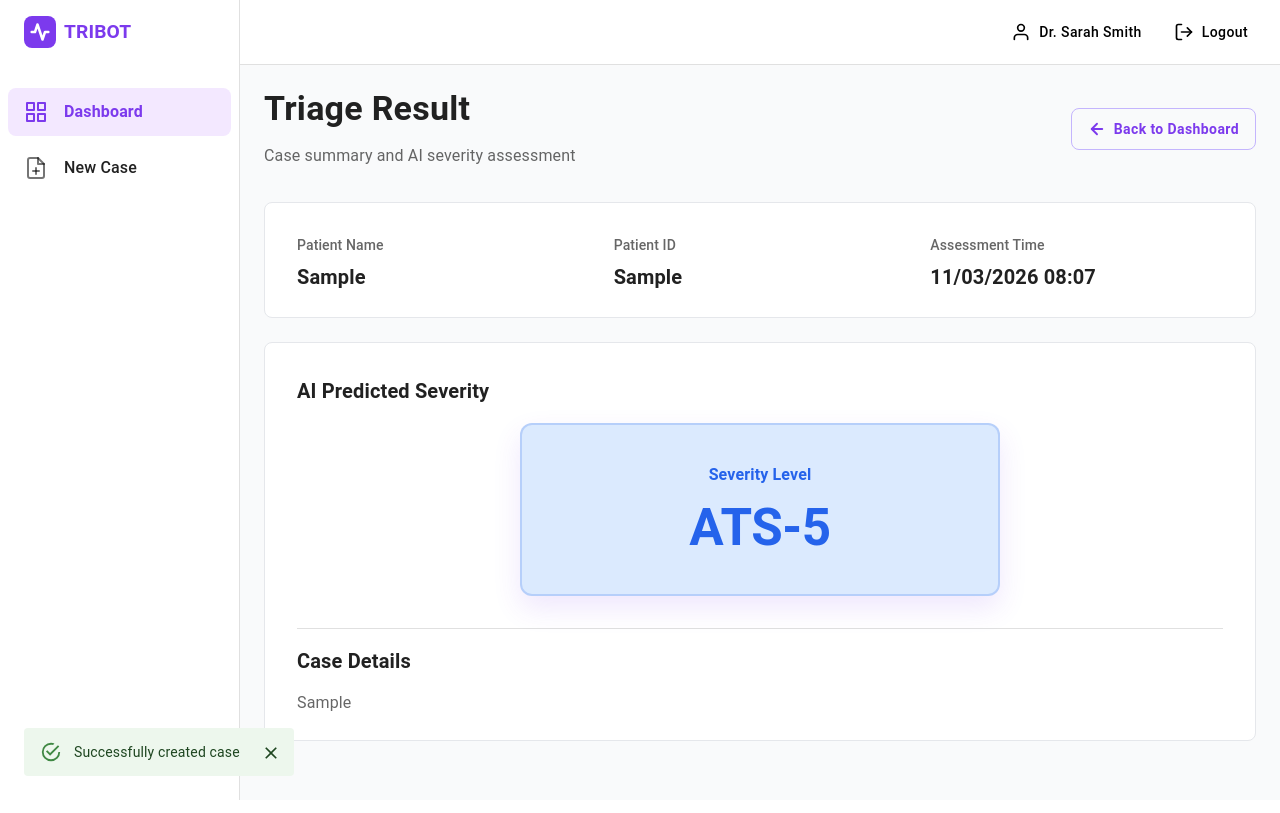
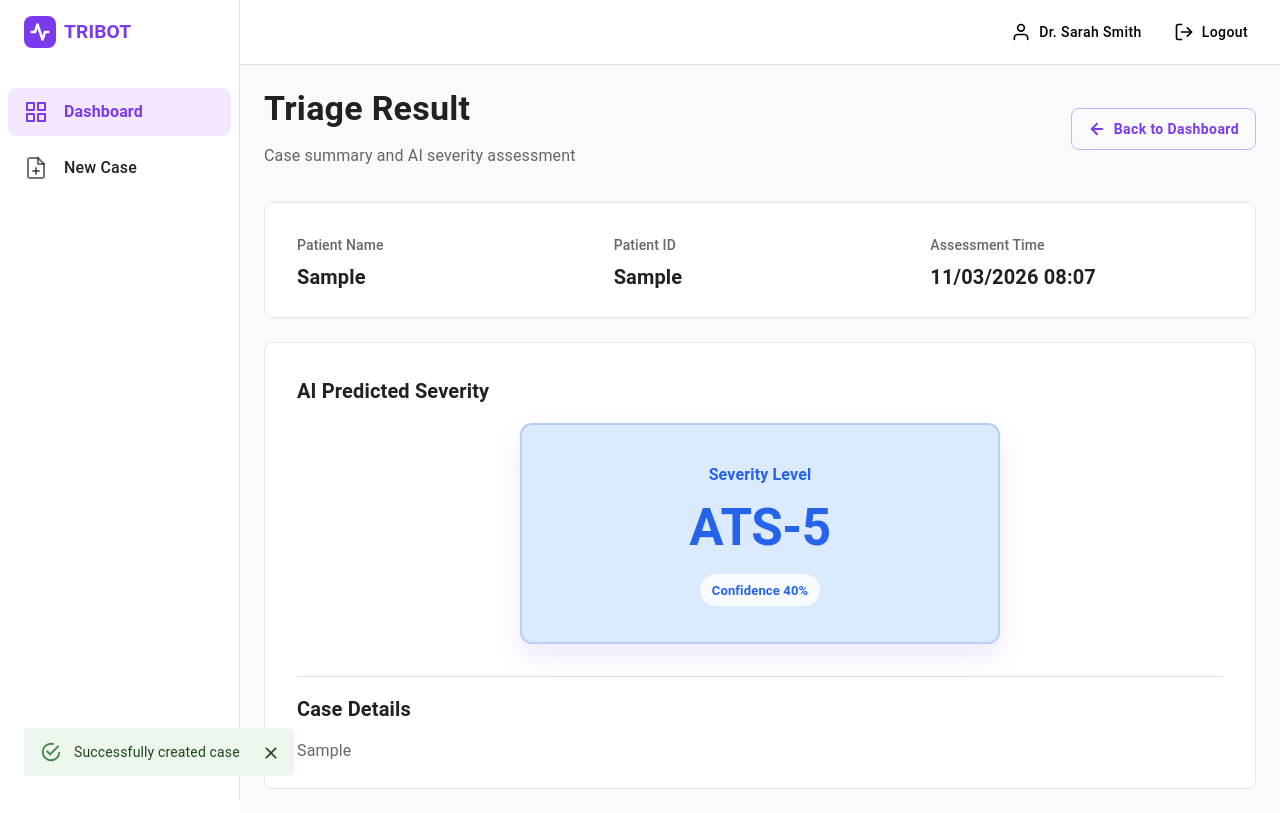
Before and after one commit to Divider-dggggt/Tribot, a React (Vite) app in the folder frontend/: page /new-case in a window 1280 px wide. Both pictures are taken after typing "Sample", "Sample", "Sample" into the empty fields and a click on the button "Submit for Triage". Built offline with nearby package versions, Linux system fonts and the light colour scheme.

Commit message:
Add confidence score

```diff
--- a/frontend/src/components/CaseSummary.tsx
+++ b/frontend/src/components/CaseSummary.tsx
@@ -1,4 +1,4 @@
-import { Box, Button, Card, CardContent, Divider, Grid, Stack, Typography } from "@mui/material";
+import { Box, Button, Card, CardContent, Chip, Divider, Grid, Stack, Typography } from "@mui/material";
 import React, { ReactElement } from "react";
 import { ATSLevel, TriageCase } from "../types/triage";
 import { getPriorityColor } from "../utils/color";
@@ -29,6 +29,7 @@ const ArrowLeftIcon = () => (
 export const CaseSummary = (props: CaseSummaryProps): ReactElement => {
   const { case: triageCase, onBack } = props;
   const priorityColor = getPriorityColor(triageCase.priority);
+  const confidencePercentage = Math.round((triageCase.confidence ?? 0) * 100);
 
   return (
     <Box sx={{ maxWidth: PAGE_CONTENT_MAX_WIDTH, mx: "auto" }}>
@@ -132,6 +133,15 @@ export const CaseSummary = (props: CaseSummaryProps): ReactElement => {
               >
                 {ATSLevel[triageCase.priority]}
               </Typography>
+              <Chip
+                label={`Confidence ${confidencePercentage}%`}
+                sx={{
+                  mt: 2,
+                  fontWeight: "bold",
+                  bgcolor: "#ffffffcc",
+                  color: priorityColor.color,
+                }}
+              />
             </Card>
           </Box>
           <Divider sx={{ mb: 2 }} />
--- a/frontend/src/pages/CaseForm.tsx
+++ b/frontend/src/pages/CaseForm.tsx
@@ -49,6 +49,7 @@ export const CaseForm = (): ReactElement => {
       name: data.patientName,
       date: formatCaseDateTime(),
       priority: randomPriority as ATSLevel,
+      confidence: Math.random(),
       details: data.details,
     };
     const severitySortedCases = [...triageCases, newCase].sort(
--- a/frontend/src/types/triage.ts
+++ b/frontend/src/types/triage.ts
@@ -11,5 +11,6 @@ export interface TriageCase {
   name: string;
   date: string;
   priority: ATSLevel;
+  confidence: number;
   details: string;
 }
```
